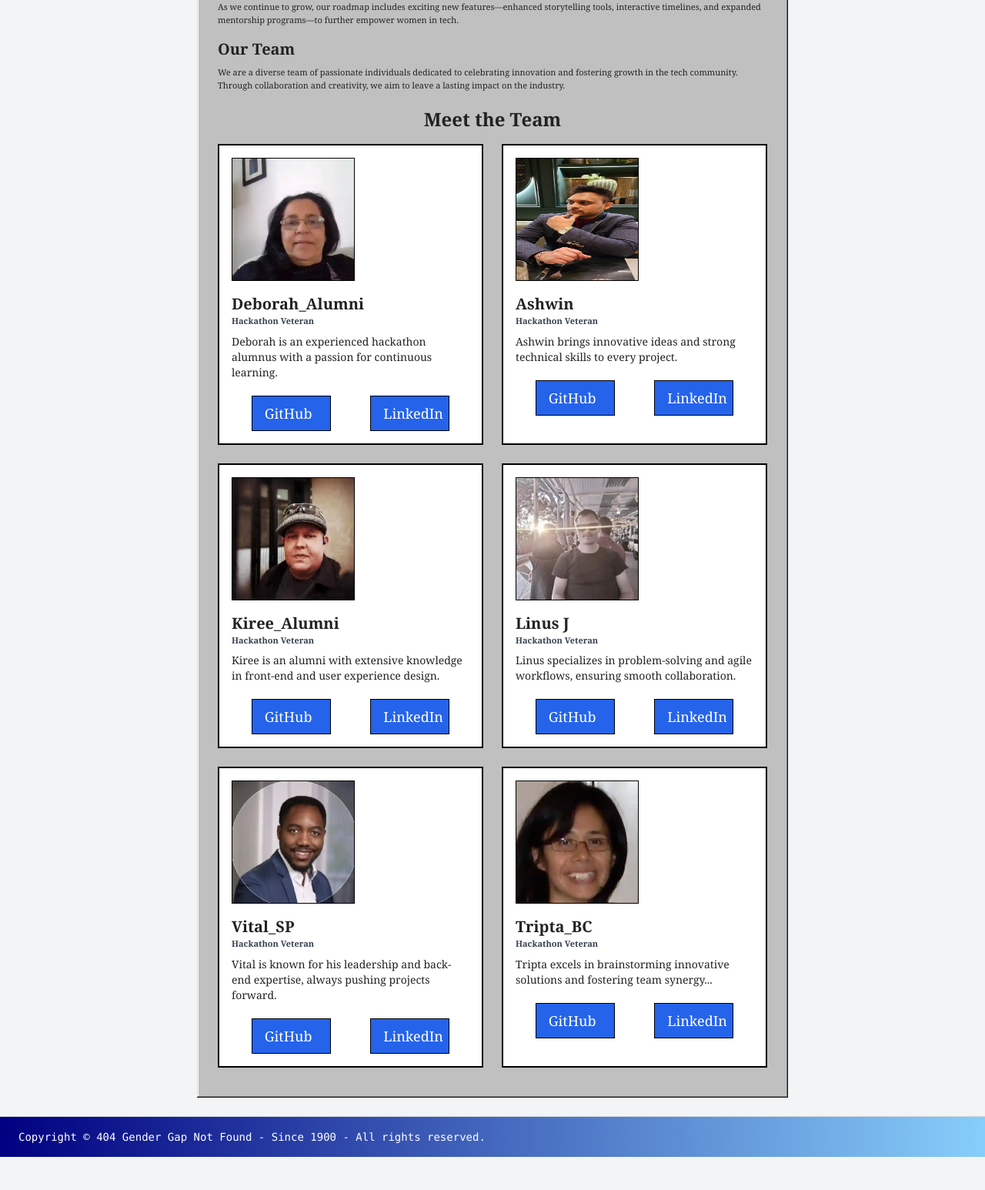
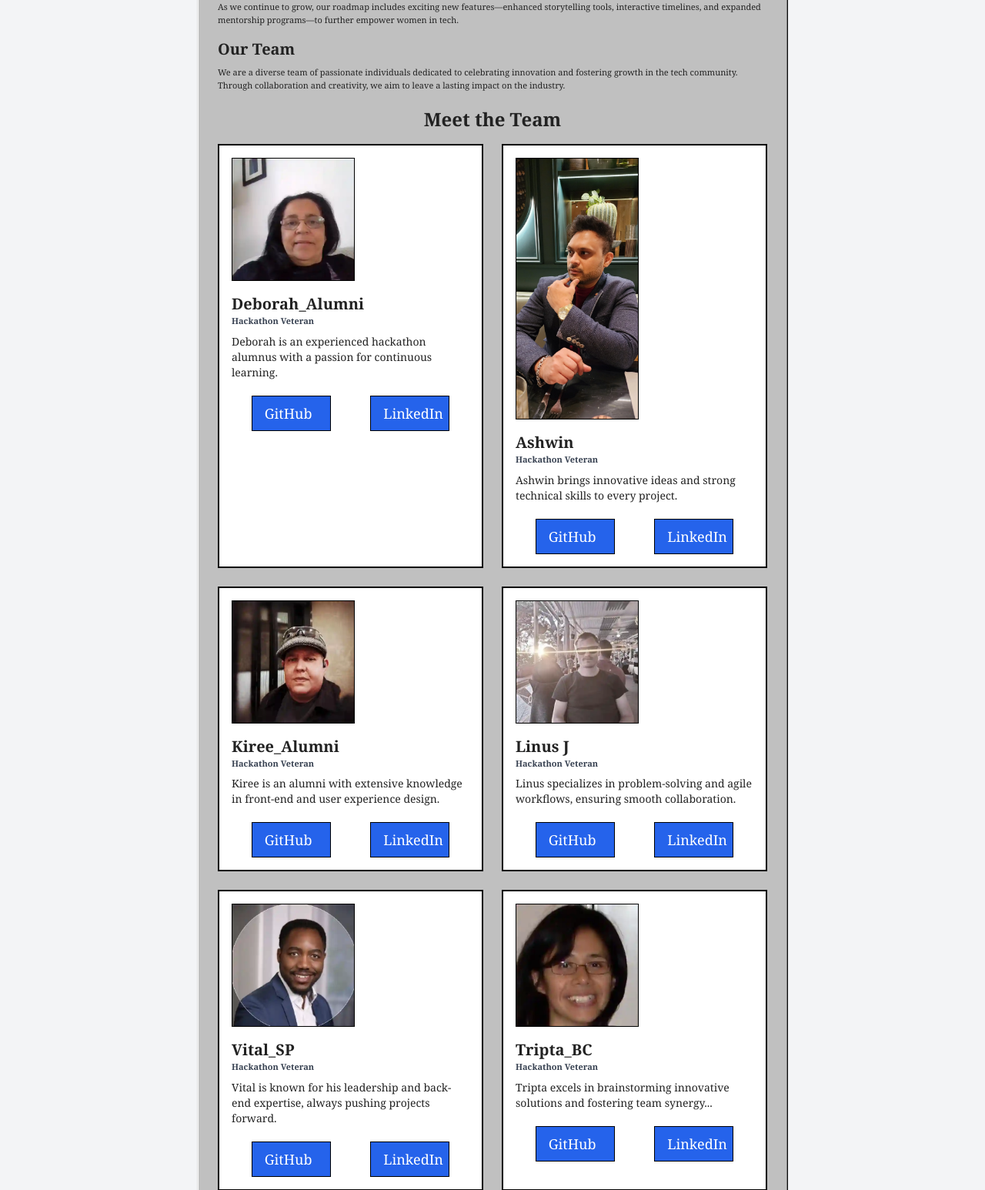
Before and after one commit to tgrey2024/2503-hackathon-team1, a Django app: page /about/ in a window 1280 px wide. Shown: the part 480-2026 px from the top of the page at 77% size. Before the commit the page ends 1983 px from the top, so only its background shows below. Run offline with Django 5.2, Linux system fonts and the light colour scheme; some libraries are stand-ins or nearby versions.

Commit message:
remove pic squish

```diff
--- a/home/templates/home/about.html
+++ b/home/templates/home/about.html
@@ -48,7 +48,7 @@
             {% for member in members %}
             <div class="bg-white border-2 border-black p-4">
                 {% if member.image %}
-                <img src="{% static member.image %}" alt="{{ member.name }}" class="w-40 h-40 border border-black mb-4">
+                <img src="{% static member.image %}" alt="{{ member.name }}" class="w-40 border border-black mb-4">
                 {% endif %}
                 <h3 class="text-xl font-bold">{{ member.name }}</h3>
                 <p class="text-gray-700 font-semibold">{{ member.role }}</p>
```
